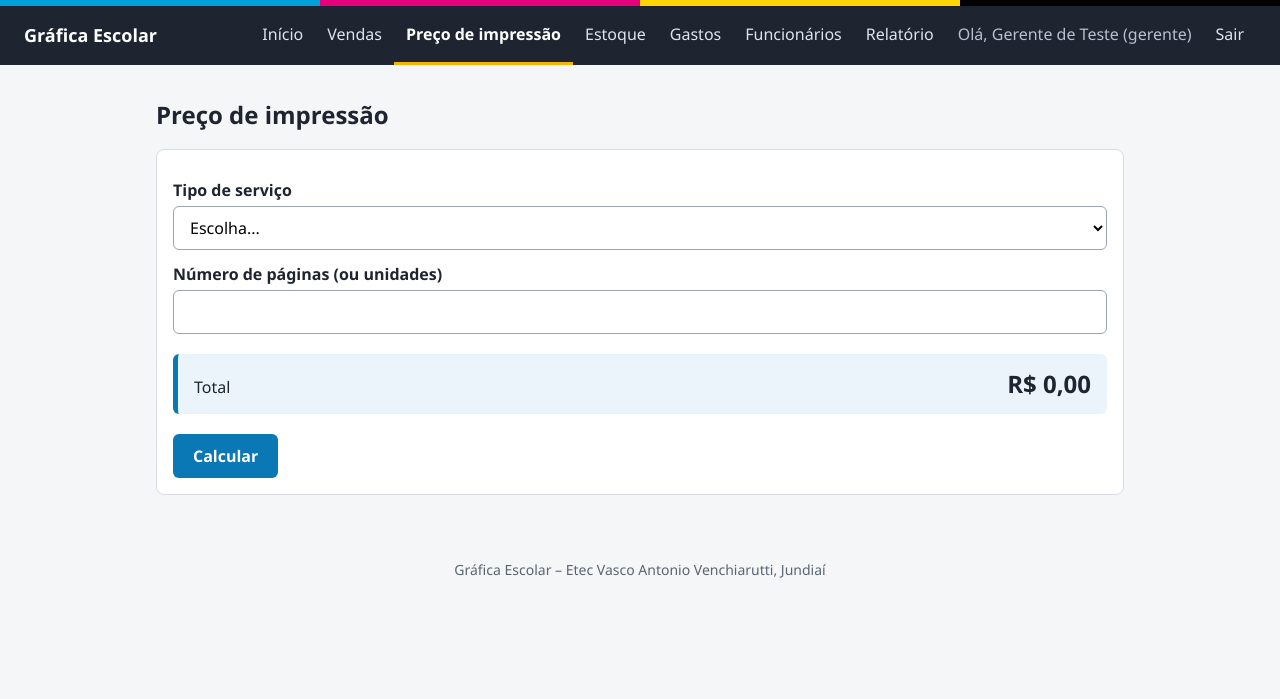
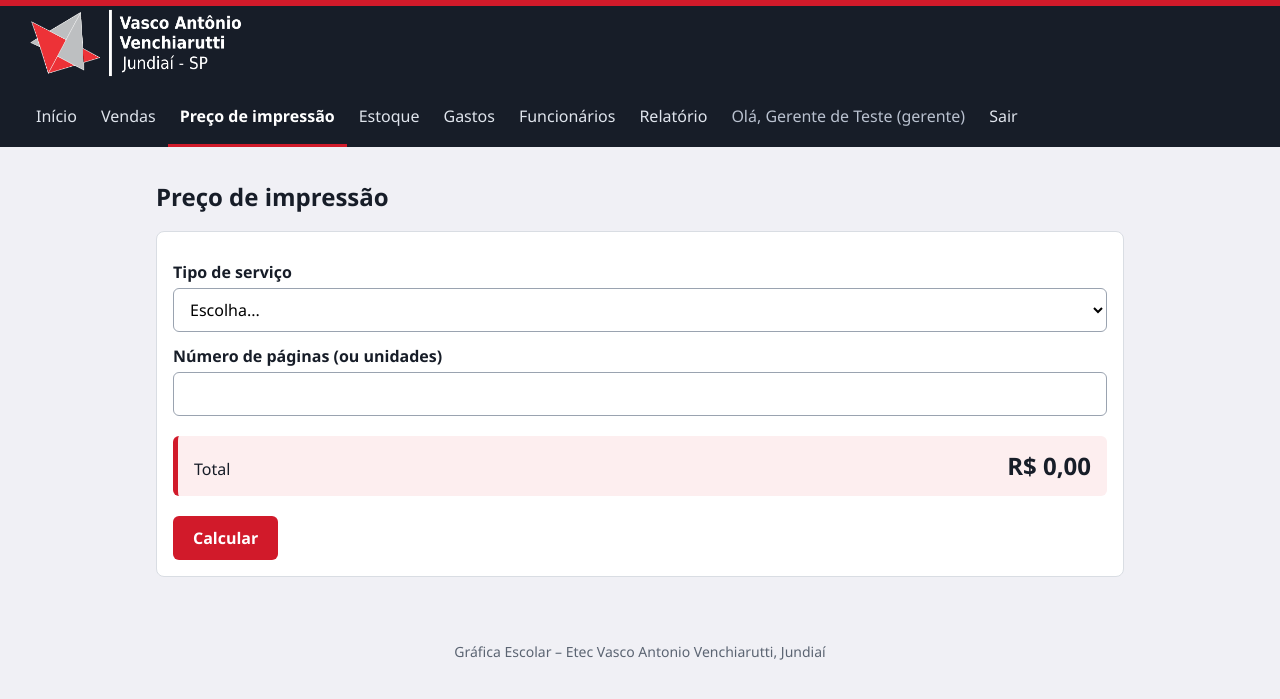
Before and after one commit to etecvav26-d201/Sistema-Grafica, a PHP site: page /admin/impressao.php in a window 1280 px wide. Shown: the top 699 px of the page. Run offline with PHP 8.4, Linux system fonts and the light colour scheme; a user stored in the database is signed in; data comes from the database, SQL or seed files in the repository; both versions use the stored data as it was after the commit.

Commit message:
Css e Interface melhoradas

```diff
--- a/admin/impressao.php
+++ b/admin/impressao.php
@@ -1,6 +1,6 @@
 <?php
-// Etapa 5: calculadora do preço de impressão (páginas x preço unitário do serviço).
 // O total aparece na hora pelo JavaScript e também é calculado aqui no servidor.
+
 require_once __DIR__ . '/../includes/auth.php';
 exigir_login();
 
--- a/assets/css/estilo.css
+++ b/assets/css/estilo.css
@@ -1,13 +1,12 @@
 /* Gráfica Escolar – estilo base (Etapa 1)
-   As cores vêm das tintas de impressão: ciano, magenta, amarelo e preto. */
+   As cores seguem a identidade da Etec: cinza escuro, vermelho e branco. */
 
 :root {
-    --tinta: #1e2430;
-    --papel: #f5f6f8;
+    --tinta: #171d28;
+    --papel: #f0f0f5;
     --branco: #ffffff;
-    --ciano: #0a78b5;
-    --ciano-escuro: #075d8c;
-    --magenta: #c2185b;
+    --vermelho: #d11a2a;
+    --vermelho-escuro: #a9121f;
     --verde: #1b7f4b;
     --amarelo: #f2b705;
     --borda: #d9dde3;
@@ -25,17 +24,17 @@ body {
     background: var(--papel);
 }
 
-a { color: var(--ciano); }
+a { color: var(--vermelho); }
 
 :focus-visible {
-    outline: 3px solid var(--ciano-escuro);
+    outline: 3px solid var(--vermelho-escuro);
     outline-offset: 2px;
 }
 
 /* Faixa das quatro cores no alto da página */
 .faixa-cmyk {
     height: 6px;
-    background: linear-gradient(90deg, #00a0dc 0 25%, #e4007c 25% 50%, #ffd500 50% 75%, #000000 75% 100%);
+    background: var(--vermelho);
 }
 
 /* ---------- Topo e menu (celular primeiro) ---------- */
@@ -117,7 +116,7 @@ h2 { margin: 0 0 0.75rem; font-size: 1.2rem; }
     border-radius: 6px;
 }
 .aviso-sucesso { border-left-color: var(--verde); }
-.aviso-erro    { border-left-color: var(--magenta); }
+.aviso-erro    { border-left-color: var(--vermelho); }
 .aviso-alerta  { border-left-color: var(--amarelo); }
 
 /* ---------- Tabelas ---------- */
@@ -160,14 +159,14 @@ th.numero, td.numero { text-align: right; }
     font-weight: 600;
     color: var(--branco);
     text-decoration: none;
-    background: var(--ciano);
+    background: var(--vermelho);
     border: 0;
     border-radius: 6px;
     cursor: pointer;
 }
-.botao:hover { background: var(--ciano-escuro); }
-.botao-perigo { background: var(--magenta); }
-.botao-perigo:hover { background: #9c1049; }
+.botao:hover { background: var(--vermelho-escuro); }
+.botao-perigo { background: var(--vermelho-escuro); border-color: var(--vermelho-escuro); }
+.botao-perigo:hover { background: #7f0f18; border-color: #7f0f18; }
 
 /* ---------- Rodapé ---------- */
 .rodape {
@@ -193,7 +192,7 @@ th.numero, td.numero { text-align: right; }
         padding: 1rem 0.75rem;
         border-bottom: 3px solid transparent;
     }
-    .menu a.ativo { border-bottom-color: var(--amarelo); }
+    .menu a.ativo { border-bottom-color: var(--vermelho); }
 
     .conteudo { padding-top: 2rem; }
 }
@@ -223,13 +222,13 @@ th.numero, td.numero { text-align: right; }
 
 /* ---------- Etapa 3: funcionários ---------- */
 .botao-secundario {
-    color: var(--ciano-escuro);
+    color: var(--vermelho-escuro);
     background: transparent;
-    border: 1px solid var(--ciano-escuro);
+    border: 1px solid var(--vermelho-escuro);
 }
 .botao-secundario:hover {
-    color: var(--ciano-escuro);
-    background: #e6f1f8;
+    color: var(--vermelho-escuro);
+    background: #fdeeef;
 }
 
 .botao-pequeno {
@@ -253,7 +252,7 @@ th.numero, td.numero { text-align: right; }
 
 /* Situação sempre com texto, além da cor */
 .situacao-ativo   { color: var(--verde);   font-weight: 600; }
-.situacao-inativo { color: var(--magenta); font-weight: 600; }
+.situacao-inativo { color: var(--vermelho); font-weight: 600; }
 
 .aviso ul { margin: 0.25rem 0 0; padding-left: 1.25rem; }
 
@@ -277,8 +276,8 @@ th.numero, td.numero { text-align: right; }
     gap: 0.5rem;
     margin-top: 1.25rem;
     padding: 0.75rem 1rem;
-    background: #eaf4fa;
-    border-left: 5px solid var(--ciano);
+    background: #fdeeef;
+    border-left: 5px solid var(--vermelho);
     border-radius: 6px;
 }
 .total-destaque { font-size: 1.5rem; }
@@ -291,3 +290,7 @@ th.numero, td.numero { text-align: right; }
 .linha-campos > div { flex: 1 1 160px; }
 
 .resumo { margin: 1rem 0 0.75rem; }
+
+/* ---------- Logo no topo (arquivo logo/logo.png) ---------- */
+.marca { display: inline-flex; align-items: center; }
+.logo-img { display: block; height: 74px; width: auto; }
--- a/includes/header.php
+++ b/includes/header.php
@@ -19,6 +19,7 @@ $menu = [
     'relatorio.php'    => ['Relatório', true],
 ];
 ?>
+
 <!DOCTYPE html>
 <html lang="pt-BR">
 <head>
@@ -27,12 +28,22 @@ $menu = [
     <title><?= e($titulo_pagina) ?> – <?= e(NOME_SISTEMA) ?></title>
     <link rel="stylesheet" href="<?= $raiz ?>assets/css/estilo.css">
 </head>
+
 <body>
     <div class="faixa-cmyk" aria-hidden="true"></div>
     <header class="topo">
-    <!-- Para usar o logo: troque o texto abaixo por <img src="<?= $raiz ?>logo/logo.png" alt="..."> -->
-    <a class="marca" href="inicio.php"><?= e(NOME_SISTEMA) ?></a>
-    <button type="button" class="botao-menu" id="botao-menu" aria-expanded="false" aria-controls="menu">Menu</button>
+
+            <?php if (file_exists(__DIR__ . '/../logo/logo.png')): ?>
+                <img class="logo-img" src="<?= $raiz ?>logo/logo.png" alt="<?= e(NOME_SISTEMA) ?>">
+            <?php else: ?>
+                <?= e(NOME_SISTEMA) ?>
+            <?php endif; ?>
+        </a>
+
+        <button
+            type="button" class="botao-menu" id="botao-menu" aria-expanded="false" aria-controls="menu">Menu
+        </button>
+
         <nav class="menu" id="menu" aria-label="Menu principal">
             <?php foreach ($menu as $arquivo => [$texto, $so_gerente]): ?>
                 <?php if ($so_gerente && $nivel !== 'gerente') { continue; } ?>
@@ -48,6 +59,8 @@ $menu = [
                 <a href="<?= $raiz ?>logout.php">Sair</a>
             <?php endif; ?>
         </nav>
+
     </header>
+
     <main class="conteudo">
         <h1><?= e($titulo_pagina) ?></h1>
--- a/login.php
+++ b/login.php
@@ -44,6 +44,7 @@ if (($_GET['aviso'] ?? '') === 'expirou') {
     $aviso = 'Você saiu do sistema.';
 }
 ?>
+
 <!DOCTYPE html>
 <html lang="pt-BR">
 <head>
@@ -52,6 +53,7 @@ if (($_GET['aviso'] ?? '') === 'expirou') {
     <title>Entrar – <?= e(NOME_SISTEMA) ?></title>
     <link rel="stylesheet" href="assets/css/estilo.css">
 </head>
+
 <body>
     <div class="faixa-cmyk" aria-hidden="true"></div>
     <main class="login">
@@ -74,5 +76,6 @@ if (($_GET['aviso'] ?? '') === 'expirou') {
             <button type="submit" class="botao">Entrar</button>
         </form>
     </main>
+
 </body>
 </html>
```
Also changed, not shown: admin/estoque.php (+6 -6 lines), admin/funcionarios.php (+8 -7 lines), admin/gastos.php (+5 -4 lines), admin/vendas.php (+3 -4 lines), database/grafica.sql (+7 -10 lines), includes/config.php (+3 -4 lines), includes/footer.php (+6 -4 lines), logout.php (indentation only). Lines whose indentation alone changed are shown as unchanged.
